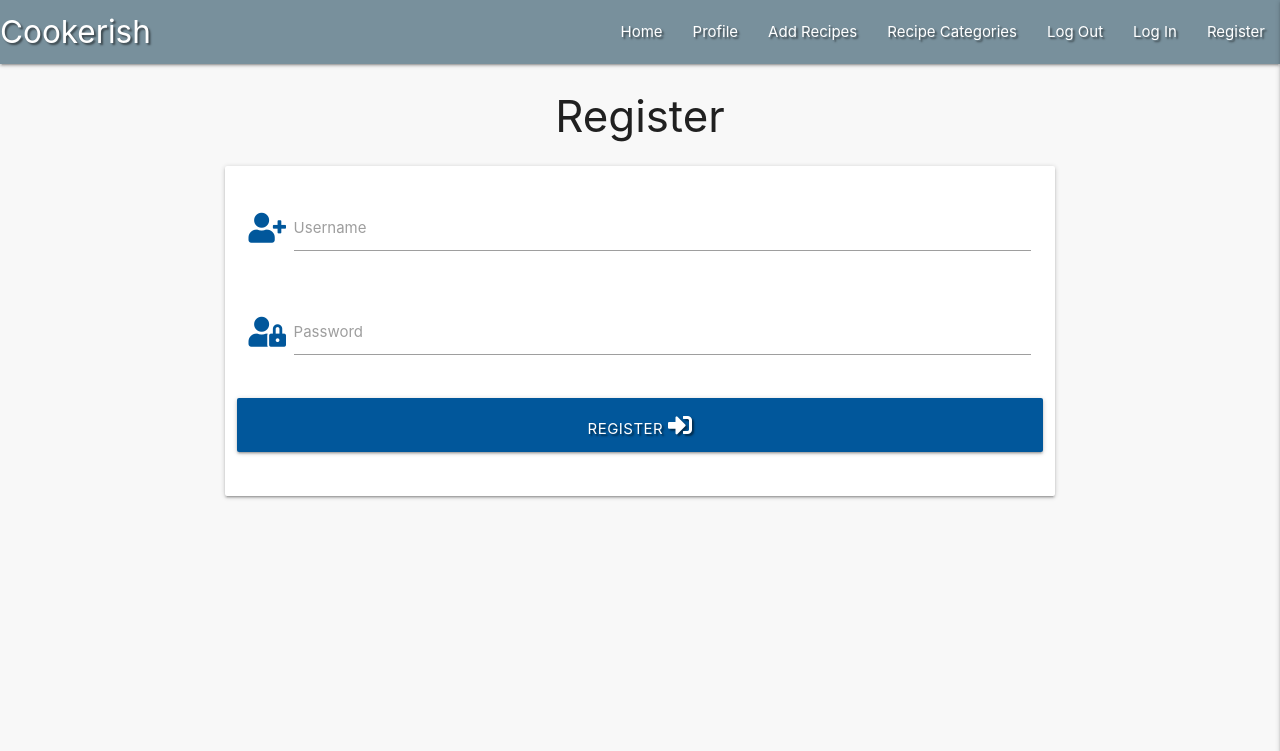
After one commit to baijuka/ms3-bju-project, a Flask app: page /register in a window 1280 px wide. The commit adds this page. Shown: the top 751 px of the page. Run offline with Flask 2, Linux system fonts and the light colour scheme; some libraries are stand-ins or nearby versions.

Commit message:
create register.html

```diff
--- a/app.py
+++ b/app.py
@@ -4,6 +4,7 @@ from flask import (
     redirect, request, session, url_for)
 from flask_pymongo import PyMongo
 from bson.objectid import ObjectId
+from werkzeug.security import generate_password_hash, check_password_hash
 if os.path.exists("env.py"):
     import env
 
@@ -24,6 +25,11 @@ def get_recipes():
     return render_template("recipes.html", recipes=recipes)
 
 
+@app.route("/register", methods=["GET", "POST"])
+def register():
+    return render_template("register.html")
+
+
 if __name__ == "__main__":
     app.run(host=os.environ.get("IP"),
             port=int(os.environ.get("PORT")),
--- a/static/js/script.js
+++ b/static/js/script.js
@@ -1,3 +1,5 @@
+/*------  materialize initialisation ---- */
+
 $(document).ready(function(){
     $('.sidenav').sidenav({edge:'right'});
   });
--- a/templates/base.html
+++ b/templates/base.html
@@ -26,7 +26,7 @@
 					<li><a href="#">Recipe Categories</a></li>
 					<li><a href="#">Log Out</a></li>
 					<li><a href="#">Log In</a></li>
-					<li><a href="#">Register</a></li>
+					<li><a href="{{ url_for('register') }}">Register</a></li>
 
               </ul>
             </div>
@@ -40,12 +40,11 @@
             <li><a href="#">Recipe Categories</a></li>
             <li><a href="#">Log Out</a></li>
             <li><a href="#">Log In</a></li>
-            <li><a href="#">Register</a></li>
+            <li><a href="{{ url_for('register') }}">Register</a></li>
           </ul>
 
     </header>
 
-    <h1>Cookerish Cooking Hub</h1>
     {% block content %}
     {% endblock %}
     <script src="https://code.jquery.com/jquery-3.6.0.min.js"
--- /dev/null
+++ b/templates/register.html
@@ -0,0 +1,35 @@
+{% extends "base.html" %}
+{% block content %}
+
+    <h3 class="center-align">Register</h3>
+
+    <div class="row">
+        <form class="col s12 m8 offset-m2" method="POST" action="{{ url_for('register') }}">
+            <div class="card-panel">
+                <!-- username -->
+                <div class="row">
+					<div class="input-field col s12">
+						<i class="fas fa-user-plus prefix light-blue-text text-darken-4"></i>
+						<input id="username" name="username" type="text" class="validate">
+						<label for="username">Username</label>
+					</div>
+                </div>
+                <!-- passowrd -->
+                <div class="row">
+                    <div class="input-field col s12">
+						<i class="fas fa-user-lock prefix light-blue-text text-darken-4"></i>
+                        <input id="password" name="password" type="password" class="validate">
+                        <label for="password">Password</label>
+                    </div>
+                </div>
+                <!-- register -->
+                <div class="row">
+                    <button type="submit" class="col s12 btn-large light-blue darken-4 text-shadow">
+                        Register <i class="fas fa-sign-in-alt"></i>
+                    </button>
+                </div>
+            </div>
+        </form>
+    </div>
+
+{% endblock %}
```
